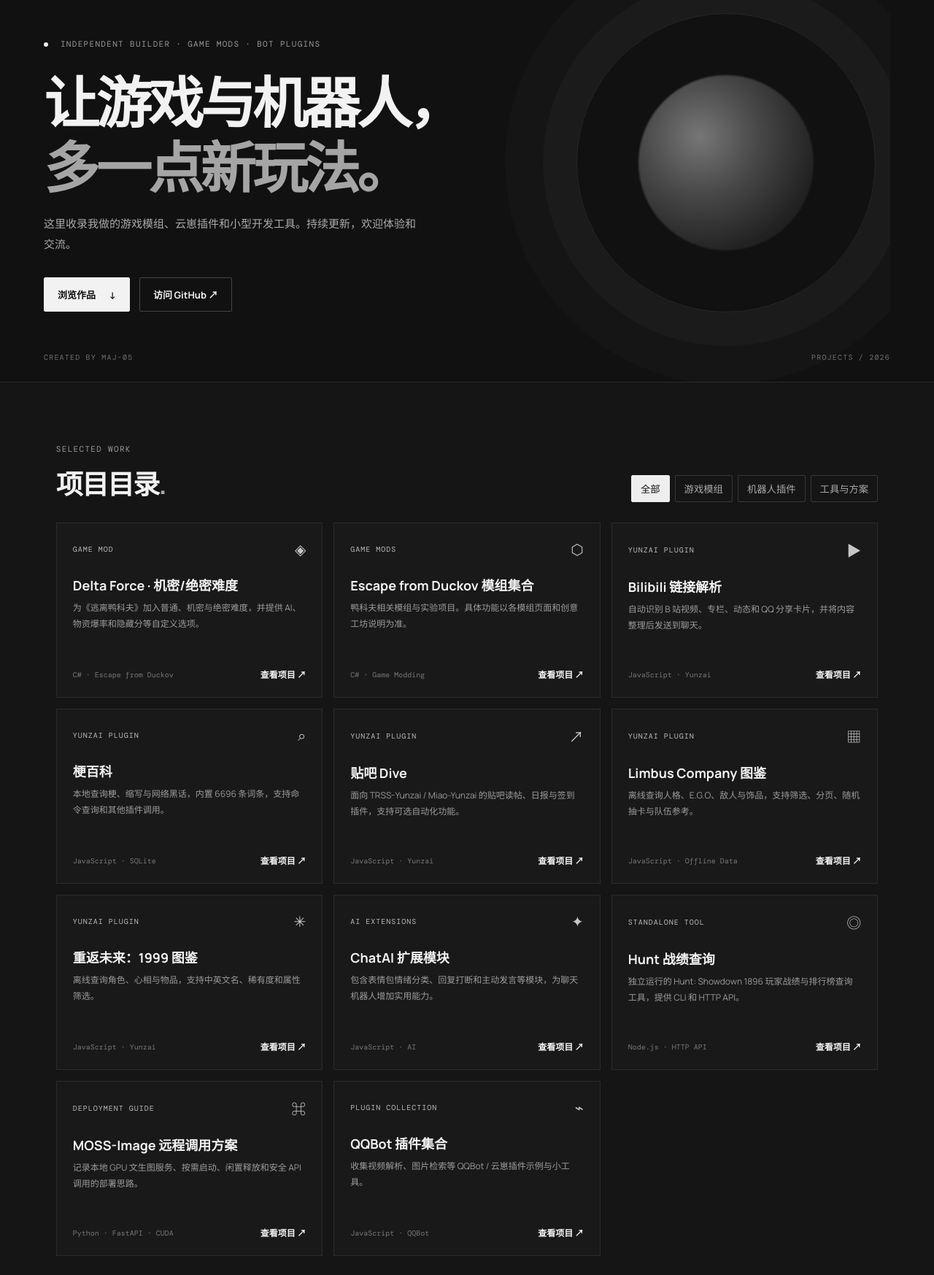
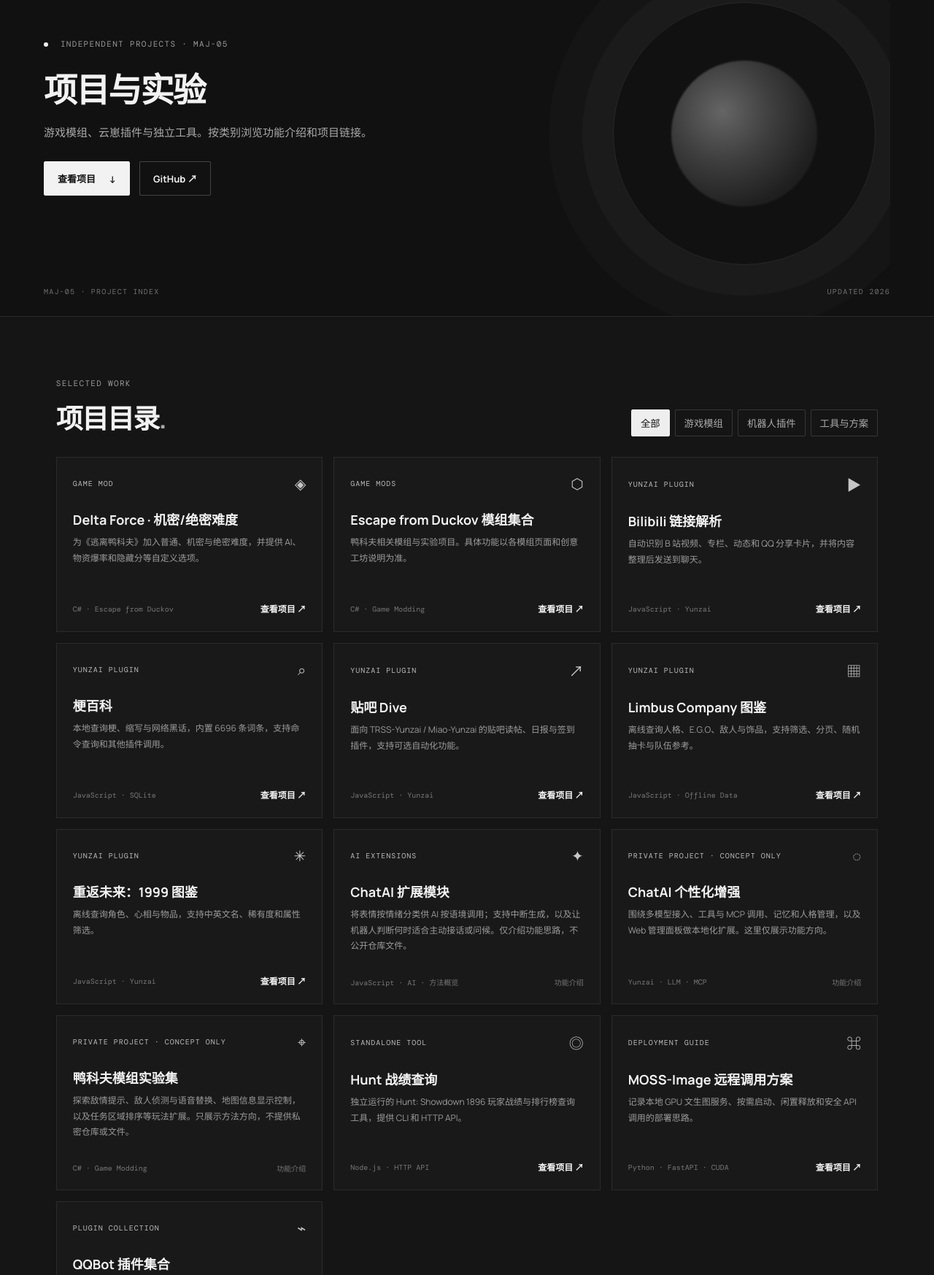
Before and after one commit to Maj-05/Maj-05.github.io, a plain HTML site: page index.html in a window 1280 px wide. Shown: the part 143-1890 px from the top of the page at 73% size. Drawn offline with nearby package versions, Linux system fonts and the light colour scheme.

Commit message:
Add private project method summaries and refine hero

```diff
--- a/index.html
+++ b/index.html
@@ -11,7 +11,7 @@
 <body>
   <header class="topbar"><a class="brand" href="#top"><span class="brand-mark">M</span> MAJ<span class="muted">—</span>05</a><nav><a href="#projects">作品</a><a href="#about">关于</a><a href="https://github.com/Maj-05">GitHub ↗</a></nav></header>
   <main id="top">
-    <section class="hero"><div class="eyebrow"><i></i> INDEPENDENT BUILDER · GAME MODS · BOT PLUGINS</div><h1>让游戏与机器人，<br><em>多一点新玩法。</em></h1><p>这里收录我做的游戏模组、云崽插件和小型开发工具。持续更新，欢迎体验和交流。</p><div class="hero-actions"><a class="button primary" href="#projects">浏览作品 <span>↓</span></a><a class="button ghost" href="https://github.com/Maj-05">访问 GitHub ↗</a></div><div class="hero-foot"><span>CREATED BY MAJ-05</span><span>PROJECTS / 2026</span></div><div class="orb orb-one"></div><div class="orb orb-two"></div></section>
+    <section class="hero"><div class="eyebrow"><i></i> INDEPENDENT PROJECTS · MAJ-05</div><h1>项目与实验</h1><p>游戏模组、云崽插件与独立工具。按类别浏览功能介绍和项目链接。</p><div class="hero-actions"><a class="button primary" href="#projects">查看项目 <span>↓</span></a><a class="button ghost" href="https://github.com/Maj-05">GitHub ↗</a></div><div class="hero-foot"><span>MAJ-05 · PROJECT INDEX</span><span>UPDATED 2026</span></div><div class="orb orb-one"></div><div class="orb orb-two"></div></section>
     <section id="projects" class="projects"><div class="section-head"><div><div class="eyebrow">SELECTED WORK</div><h2>项目目录<span class="accent">.</span></h2></div><div class="filters" aria-label="项目分类"><button class="active" data-filter="all">全部</button><button data-filter="mods">游戏模组</button><button data-filter="plugins">机器人插件</button><button data-filter="tools">工具与方案</button></div></div><div class="grid" id="project-grid"></div></section>
     <section class="about" id="about"><div class="about-label"><div class="eyebrow">A LITTLE ABOUT ME</div><h2>兴趣驱动，<br>持续折腾。</h2></div><div class="about-copy"><p>我喜欢围绕游戏和聊天机器人做实用的小工具：从玩法调整、资料查询，到群聊自动化与 AI 扩展。</p><div class="tags"><span>C#</span><span>JavaScript</span><span>Node.js</span><span>Yunzai</span><span>Game Modding</span><span>AI Tools</span></div><a class="text-link" href="https://github.com/Maj-05">更多代码在 GitHub <span>↗</span></a></div></section>
     <footer><span>© 2026 Maj-05</span><span>Built for curious players & builders.</span><a href="https://github.com/Maj-05">GITHUB ↗</a></footer>
--- a/projects.js
+++ b/projects.js
@@ -6,9 +6,11 @@ const projects=[
  {name:'贴吧 Dive',type:'plugins',label:'YUNZAI PLUGIN',icon:'↗',desc:'面向 TRSS-Yunzai / Miao-Yunzai 的贴吧读帖、日报与签到插件，支持可选自动化功能。',tech:'JavaScript · Yunzai',url:'https://github.com/Maj-05/yunzai-tieba-dive'},
  {name:'Limbus Company 图鉴',type:'plugins',label:'YUNZAI PLUGIN',icon:'▦',desc:'离线查询人格、E.G.O、敌人与饰品，支持筛选、分页、随机抽卡与队伍参考。',tech:'JavaScript · Offline Data',url:'https://github.com/Maj-05/yunzai-limbus-plugin'},
  {name:'重返未来：1999 图鉴',type:'plugins',label:'YUNZAI PLUGIN',icon:'✳',desc:'离线查询角色、心相与物品，支持中英文名、稀有度和属性筛选。',tech:'JavaScript · Yunzai',url:'https://github.com/Maj-05/r1999-plugin'},
- {name:'ChatAI 扩展模块',type:'plugins',label:'AI EXTENSIONS',icon:'✦',desc:'包含表情包情绪分类、回复打断和主动发言等模块，为聊天机器人增加实用能力。',tech:'JavaScript · AI',url:'https://github.com/Maj-05/chatai-addons'},
+ {name:'ChatAI 扩展模块',type:'plugins',label:'AI EXTENSIONS',icon:'✦',desc:'将表情按情绪分类供 AI 按语境调用；支持中断生成，以及让机器人判断何时适合主动接话或问候。仅介绍功能思路，不公开仓库文件。',tech:'JavaScript · AI · 方法概览'},
+ {name:'ChatAI 个性化增强',type:'plugins',label:'PRIVATE PROJECT · CONCEPT ONLY',icon:'◌',desc:'围绕多模型接入、工具与 MCP 调用、记忆和人格管理，以及 Web 管理面板做本地化扩展。这里仅展示功能方向。',tech:'Yunzai · LLM · MCP'},
+ {name:'鸭科夫模组实验集',type:'mods',label:'PRIVATE PROJECT · CONCEPT ONLY',icon:'⌖',desc:'探索敌情提示、敌人侦测与语音替换、地图信息显示控制，以及任务区域排序等玩法扩展。只展示方法方向，不提供私密仓库或文件。',tech:'C# · Game Modding'},
  {name:'Hunt 战绩查询',type:'tools',label:'STANDALONE TOOL',icon:'◎',desc:'独立运行的 Hunt: Showdown 1896 玩家战绩与排行榜查询工具，提供 CLI 和 HTTP API。',tech:'Node.js · HTTP API',url:'https://github.com/Maj-05/hunt-plugin'},
  {name:'MOSS-Image 远程调用方案',type:'tools',label:'DEPLOYMENT GUIDE',icon:'⌘',desc:'记录本地 GPU 文生图服务、按需启动、闲置释放和安全 API 调用的部署思路。',tech:'Python · FastAPI · CUDA',url:'https://github.com/Maj-05/moss-image-remote-render'},
  {name:'QQBot 插件集合',type:'plugins',label:'PLUGIN COLLECTION',icon:'⌁',desc:'收集视频解析、图片检索等 QQBot / 云崽插件示例与小工具。',tech:'JavaScript · QQBot',url:'https://github.com/Maj-05/QQBot-Plugins'}
 ];
-const grid=document.querySelector('#project-grid');function render(filter='all'){grid.innerHTML=projects.filter(p=>filter==='all'||p.type===filter).map(p=>`<article class="card"><div class="card-top"><span class="card-type">${p.label}</span><span class="card-icon">${p.icon}</span></div><h3>${p.name}</h3><p>${p.desc}</p><div class="card-bottom"><span>${p.tech}</span><a href="${p.url}" target="_blank" rel="noopener">查看项目 ↗</a></div></article>`).join('')};render();document.querySelectorAll('.filters button').forEach(b=>b.addEventListener('click',()=>{document.querySelector('.filters .active').classList.remove('active');b.classList.add('active');render(b.dataset.filter)}));
+const grid=document.querySelector('#project-grid');function render(filter='all'){grid.innerHTML=projects.filter(p=>filter==='all'||p.type===filter).map(p=>`<article class="card"><div class="card-top"><span class="card-type">${p.label}</span><span class="card-icon">${p.icon}</span></div><h3>${p.name}</h3><p>${p.desc}</p><div class="card-bottom"><span>${p.tech}</span>${p.url?`<a href="${p.url}" target="_blank" rel="noopener">查看项目 ↗</a>`:'<span>功能介绍</span>'}</div></article>`).join('')};render();document.querySelectorAll('.filters button').forEach(b=>b.addEventListener('click',()=>{document.querySelector('.filters .active').classList.remove('active');b.classList.add('active');render(b.dataset.filter)}));
```
Also changed, not shown: style.css.
